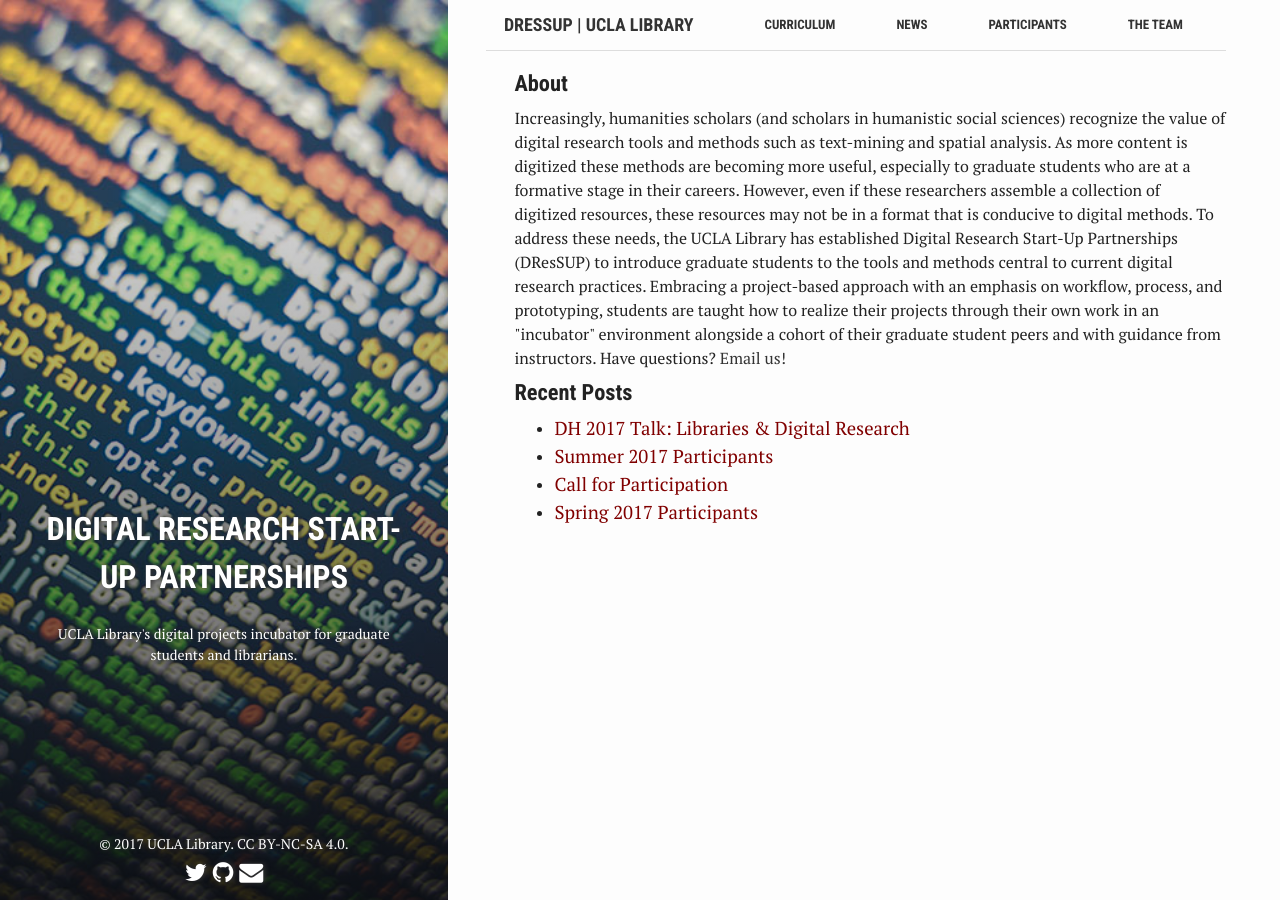
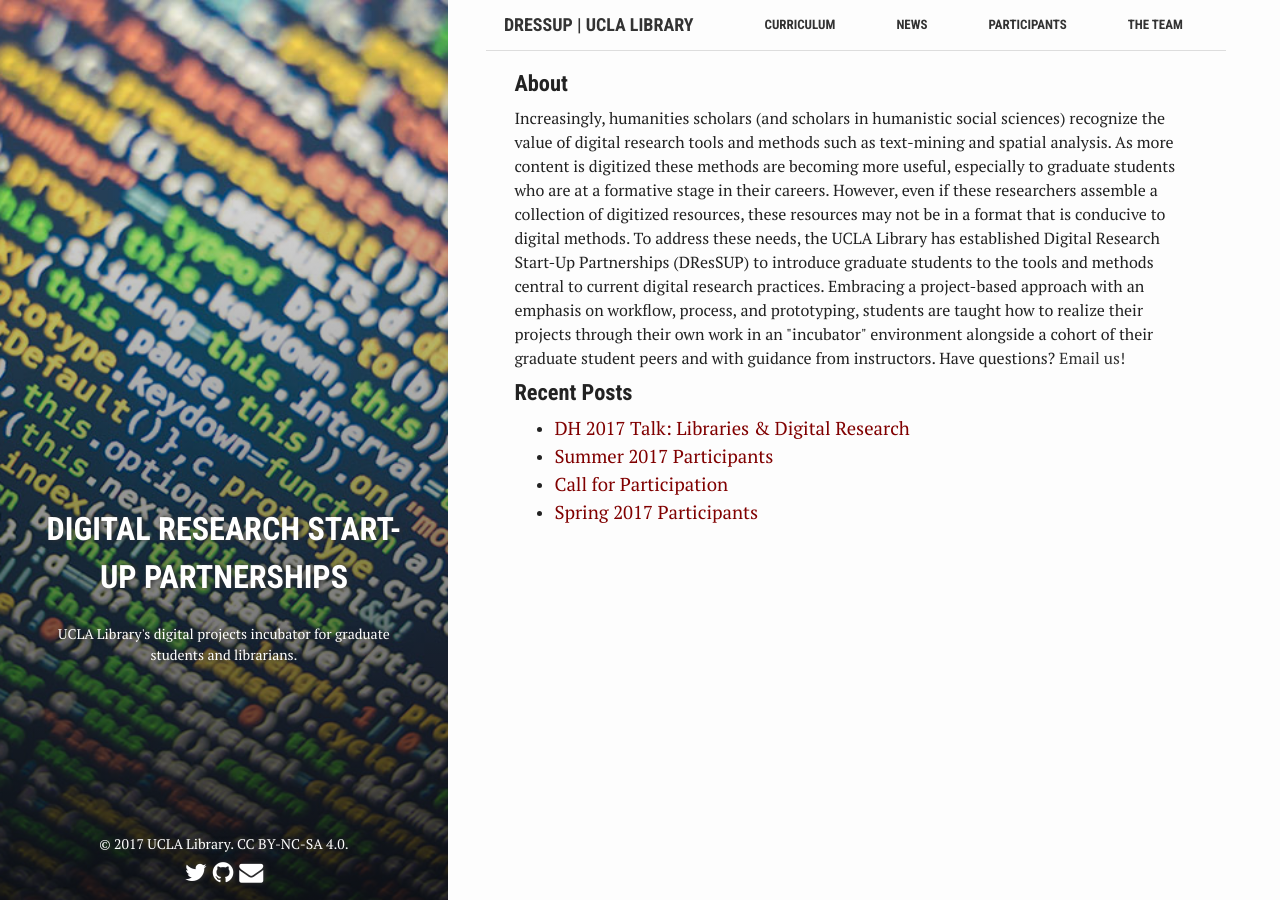
Before and after one commit to dnoneill/dressup-rebuild, a Jekyll site: the page built from index.html, in a window 1280 px wide. Built offline with Jekyll 4.4.1, drawn with Linux system fonts in a browser that asks for light colours.

Commit message:
added small screen css, fixed padding

```diff
--- a/assets/css/main.css
+++ b/assets/css/main.css
@@ -3,7 +3,7 @@
     -ms-text-size-adjust: 100%;
     -webkit-text-size-adjust: 100%
 }
-main.content-wrapper{
+main {
     padding-left: 2em;
     padding-top: 1em;
 }
@@ -530,6 +530,13 @@
     content: attr(data-close)
 }
 
+@media only screen and (max-width: 639px) {
+    main {
+        padding-top: 4.5em;
+        padding-right: 1em;
+    }
+}
+
 @media screen and (min-width: 640px) {
     .toggle-button {
         display: none
@@ -646,10 +653,6 @@
 .sidebar, .cover {
     width: 100%;
     height: 50vh
-}
-
-main {
-    padding-top: 3em
 }
 
 .index-page {
@@ -809,7 +812,7 @@
     }
 
     main {
-        padding-top: 0
+        padding-top: 1em;
     }
 
     #menu-checkbox:checked + .nav-main {
@@ -955,6 +958,7 @@
     main {
         padding-top: 1em;
         padding-left: 2em;
+        padding-right: 2em;
     }
 
     article h2:first-of-type {
```
